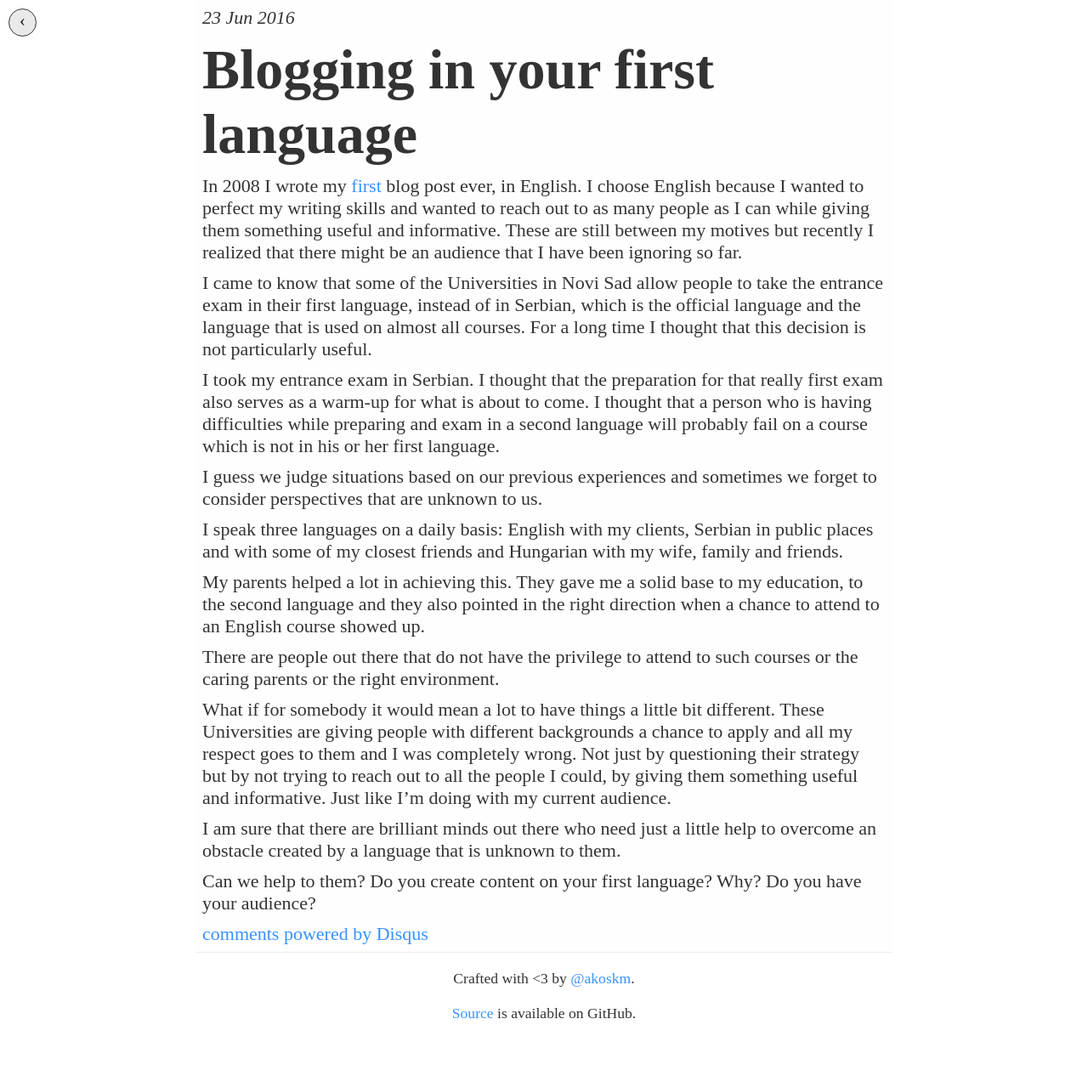
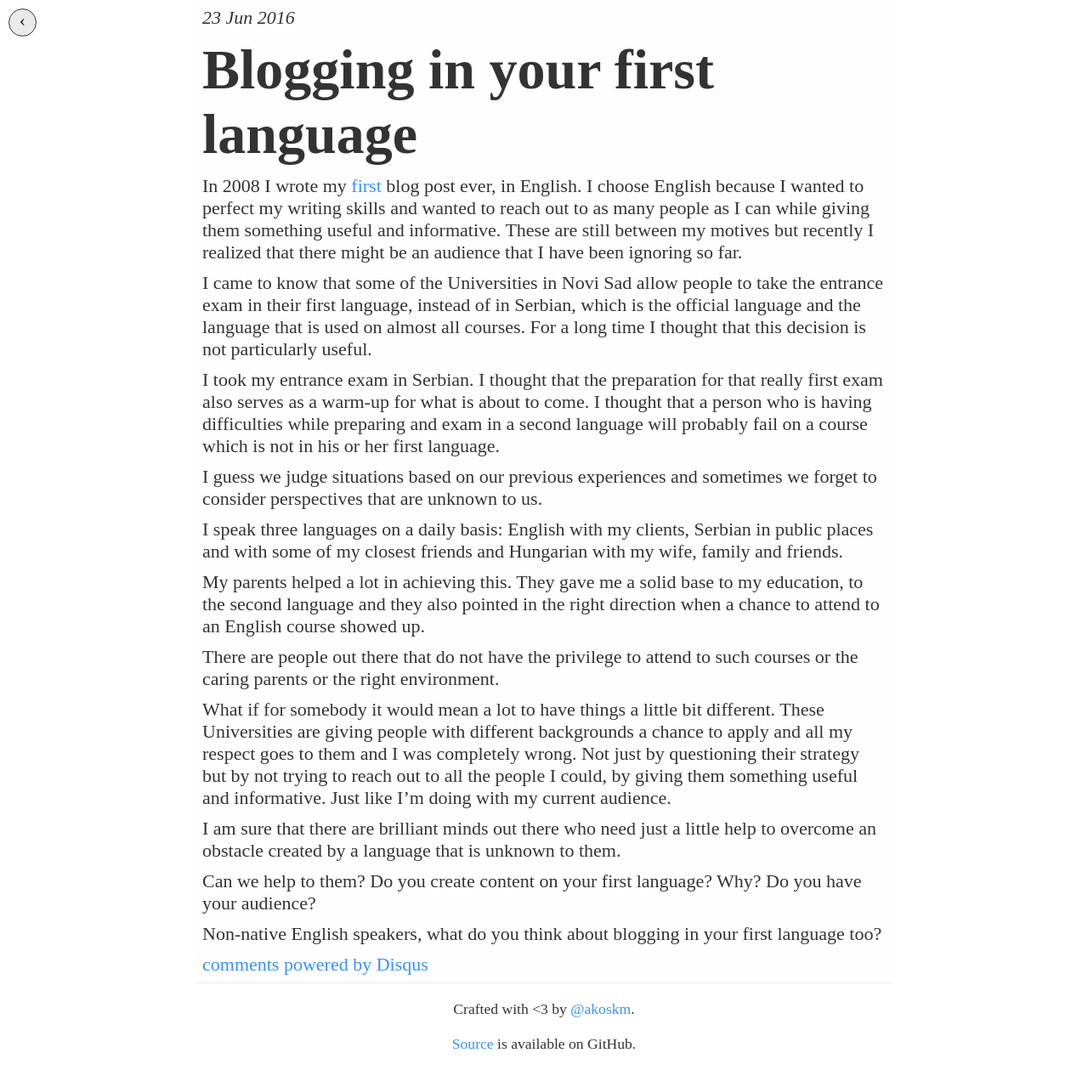
Before and after one commit to akoskm/akoskm.github.io, a Jekyll site: the page built from _posts/2016-06-23-blogging-in-your-first-language.md, in a window 1280 px wide. Shown: the whole page at 85% size. Built offline with Jekyll 4.4.1, drawn with Linux system fonts in a browser that asks for light colours; nearby versions of some CDN libraries; some web fonts are replaced; comment, search, counter and statistics services are not loaded; before the commit the page ends 1243 px from its top, so only the background shows below that.

Commit message:
question

```diff
--- a/_posts/2016-06-23-blogging-in-your-first-language.md
+++ b/_posts/2016-06-23-blogging-in-your-first-language.md
@@ -24,3 +24,5 @@ What if for somebody it would mean a lot to have things a little bit different.
 I am sure that there are brilliant minds out there who need just a little help to overcome an obstacle created by a language that is unknown to them.
 
 Can we help to them? Do you create content on your first language? Why? Do you have your audience?
+
+Non-native English speakers, what do you think about blogging in your first language too?
```
